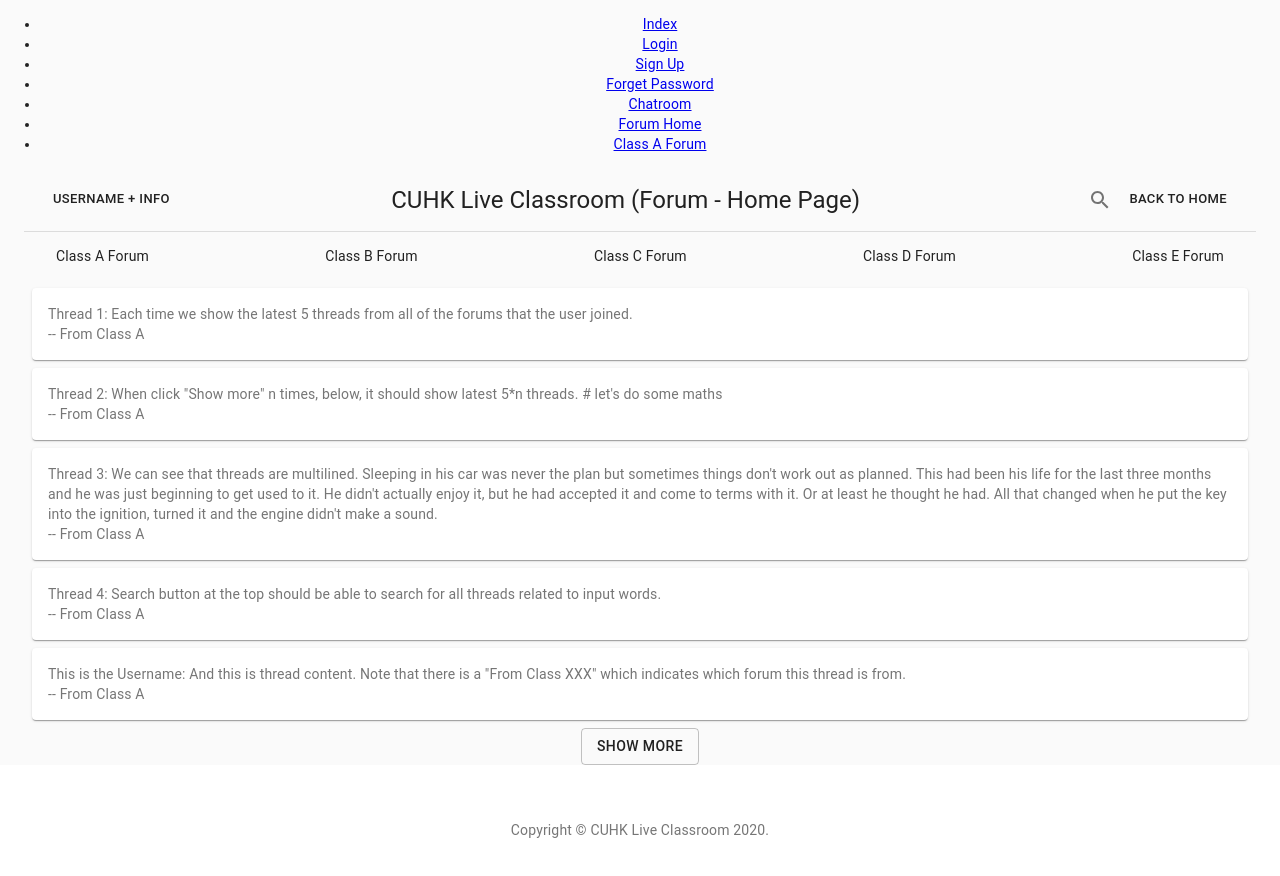
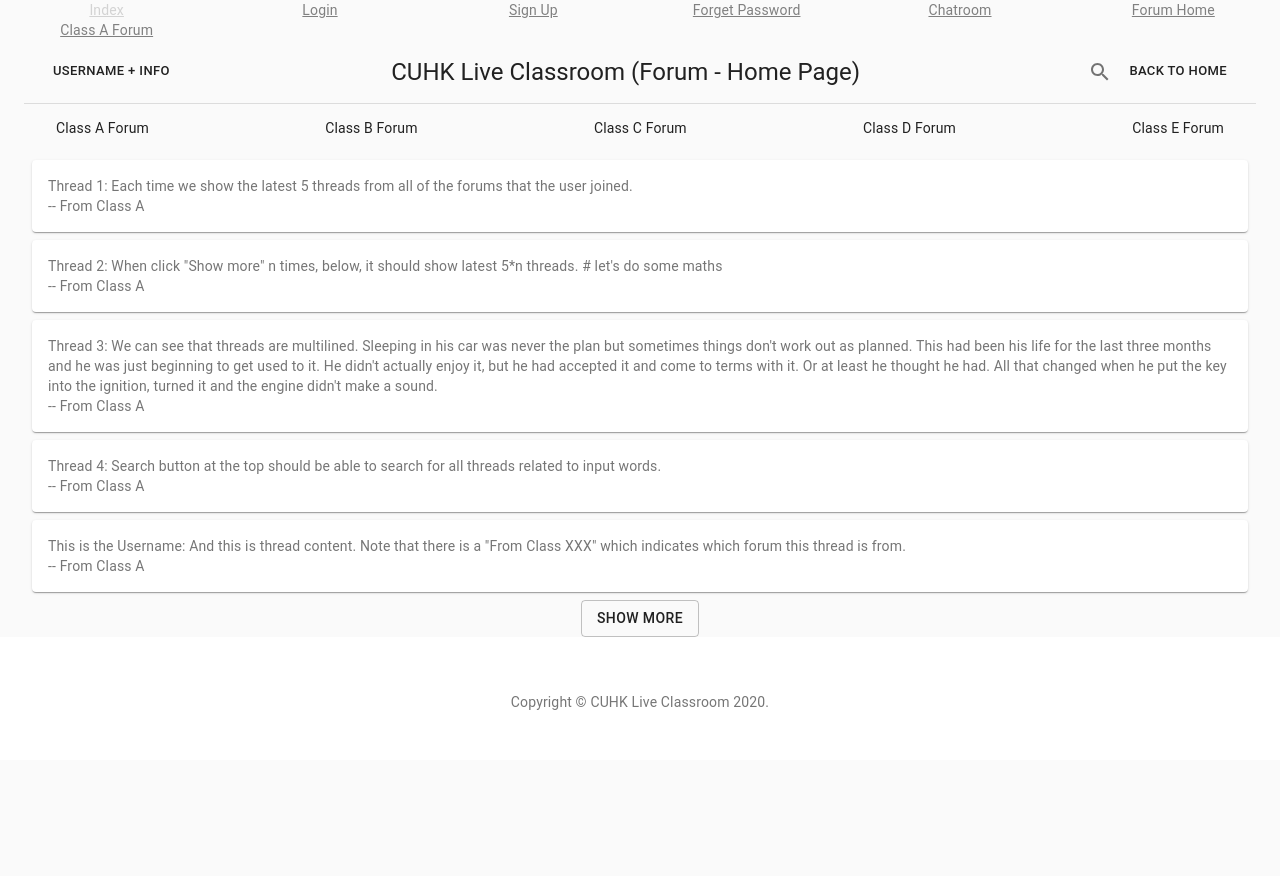
Before and after one commit to achan211/CSCI3100-Proj, a React (Create React App) app in the folder frontend/: page /ForumHome in a window 1280 px wide. Shown: the top 876 px of the page. After the commit the page ends 800 px from the top, so only its background shows below. Built offline with nearby package versions, Linux system fonts and the light colour scheme.

Commit message:
modify link style

```diff
--- a/frontend/src/App.css
+++ b/frontend/src/App.css
@@ -14,7 +14,7 @@
 }
 
 .App-header {
-  background-color: #282c34;
+  background-color: #282c34 ;
   min-height: 100vh;
   display: flex;
   flex-direction: column;
@@ -27,6 +27,16 @@
 .App-link {
   color: #61dafb;
 }
+.nav {
+  display: grid;
+  grid-template-columns: 1fr 1fr 1fr 1fr 1fr 1fr ;
+}
+.link {
+  color: grey;
+}
+.link:hover{
+  color: lightgray;
+}
 
 @keyframes App-logo-spin {
   from {
--- a/frontend/src/App.js
+++ b/frontend/src/App.js
@@ -19,30 +19,22 @@ function App() {
     <div className="App">
       <Router>
         <React.Fragment>
-          <nav>
-            <ul>
-              <li>
-                <Link to="/">Index</Link>
-              </li>
-              <li>
-                <Link to="/login">Login</Link>
-              </li>
-              <li>
-                <Link to="/signup">Sign Up</Link>
-              </li>
-              <li>
-                <Link to="/forgetpw">Forget Password</Link>
-              </li>
-              <li>
-                <Link to="/chatroom">Chatroom</Link>
-              </li>
-              <li>
-                <Link to="/ForumHome">Forum Home</Link>
-              </li>
-              <li>
-                <Link to="/ClassAForum">Class A Forum</Link>
-              </li>
-            </ul>
+          <nav className="nav">
+
+                <Link className="link" to="/">Index</Link>
+
+                <Link className="link" to="/login">Login</Link>
+
+                <Link className="link" to="/signup">Sign Up</Link>
+
+                <Link className="link" to="/forgetpw">Forget Password</Link>
+
+                <Link className="link" to="/chatroom">Chatroom</Link>
+
+                <Link className="link" to="/ForumHome">Forum Home</Link>
+
+                <Link className="link" to="/ClassAForum">Class A Forum</Link>
+
           </nav>
 
           <Switch>
@@ -66,7 +58,8 @@ function App() {
             </Route>
 
             <Route path="/">
-              <div className="App">
+              <div >
+                <h2>CUHK Live Classroom</h2>
                 <p>Alvin's Update:
                   I have included the following items:
                   <ul>
```
